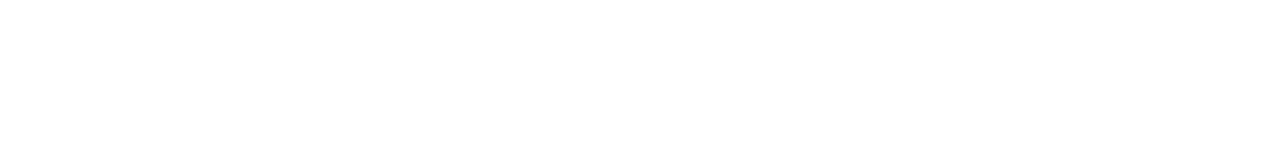
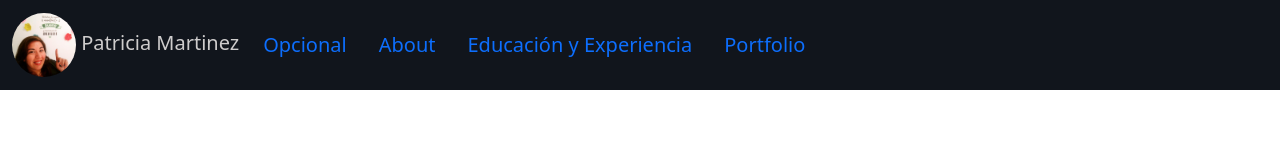
Before and after one commit to PatotiMartinez/challenge-cv, a plain HTML site: page index.html in a window 1280 px wide. Drawn offline with nearby package versions, Linux system fonts and the light colour scheme.

Commit message:
agrego foto de perfil en navbar y cambio el nombre de links

```diff
--- a/index.html
+++ b/index.html
@@ -12,6 +12,32 @@
     <title>CV | Patricia Martinez</title>
   </head>
   <body>
+    <!-- inicio Navbar -->
+    <nav class=" navbar navbar-expand-lg sticky-top ">
+      <div class="container-fluid">
+        <a class="navbar-brand" href="index.html"> <img class="fotoPerfil" src="/img/patricia.jpg" alt="fotoPerfilPatricia"> Patricia Martinez</a>
+        <button class="navbar-toggler" type="button" data-bs-toggle="collapse" data-bs-target="#navbarNav" aria-controls="navbarNav" aria-expanded="false" aria-label="Toggle navigation">
+          <span class="navbar-toggler-icon"></span>
+        </button>
+        <div class="collapse navbar-collapse" id="navbarNav">
+          <ul class="navbar-nav">
+            <li class="nav-item">
+              <a class="navbar-brand nav-link active" aria-current="page" href="#">Opcional</a>
+            </li>
+            <li class="nav-item">
+              <a class=" navbar-brand nav-link" href="#">About</a>
+            </li>
+            <li class="nav-item">
+              <a class=" navbar-brand nav-link" href="#">Educación y Experiencia</a>
+            </li>
+            <li class="nav-item">
+              <a class=" navbar-brand nav-link" href="#">Portfolio</a>
+            </li>
+          </ul>
+        </div>
+      </div>
+    </nav>
+    <!-- fin Navbar -->
 
 
 
--- a/styles.css
+++ b/styles.css
@@ -0,0 +1,19 @@
+.navbar{
+    background-color: #11151c;
+    color: #cecccc;
+    text-decoration: none;
+}
+.navbar-brand{
+    font-size: 2rem;
+    color: #cecccc;
+    text-decoration: none;
+}
+.fotoPerfil{
+    width: 4rem;
+    height: 4rem;
+    border-radius: 50%;
+}
+.fotoPerfil:hover{
+    width: 4.1rem;
+    height: 4.1rem;
+}
```
Also changed, not shown: img/patricia.jpg (added).
